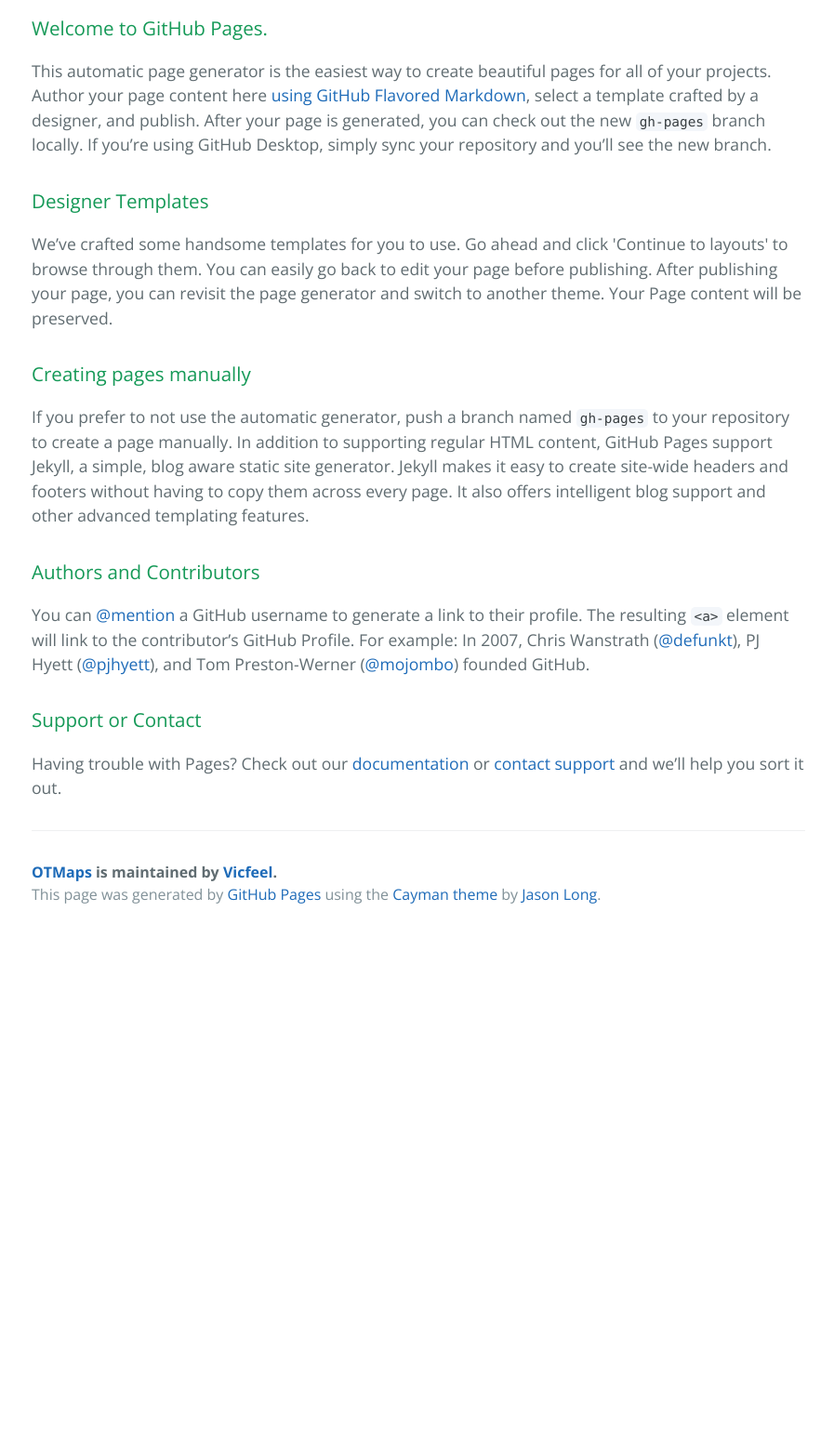
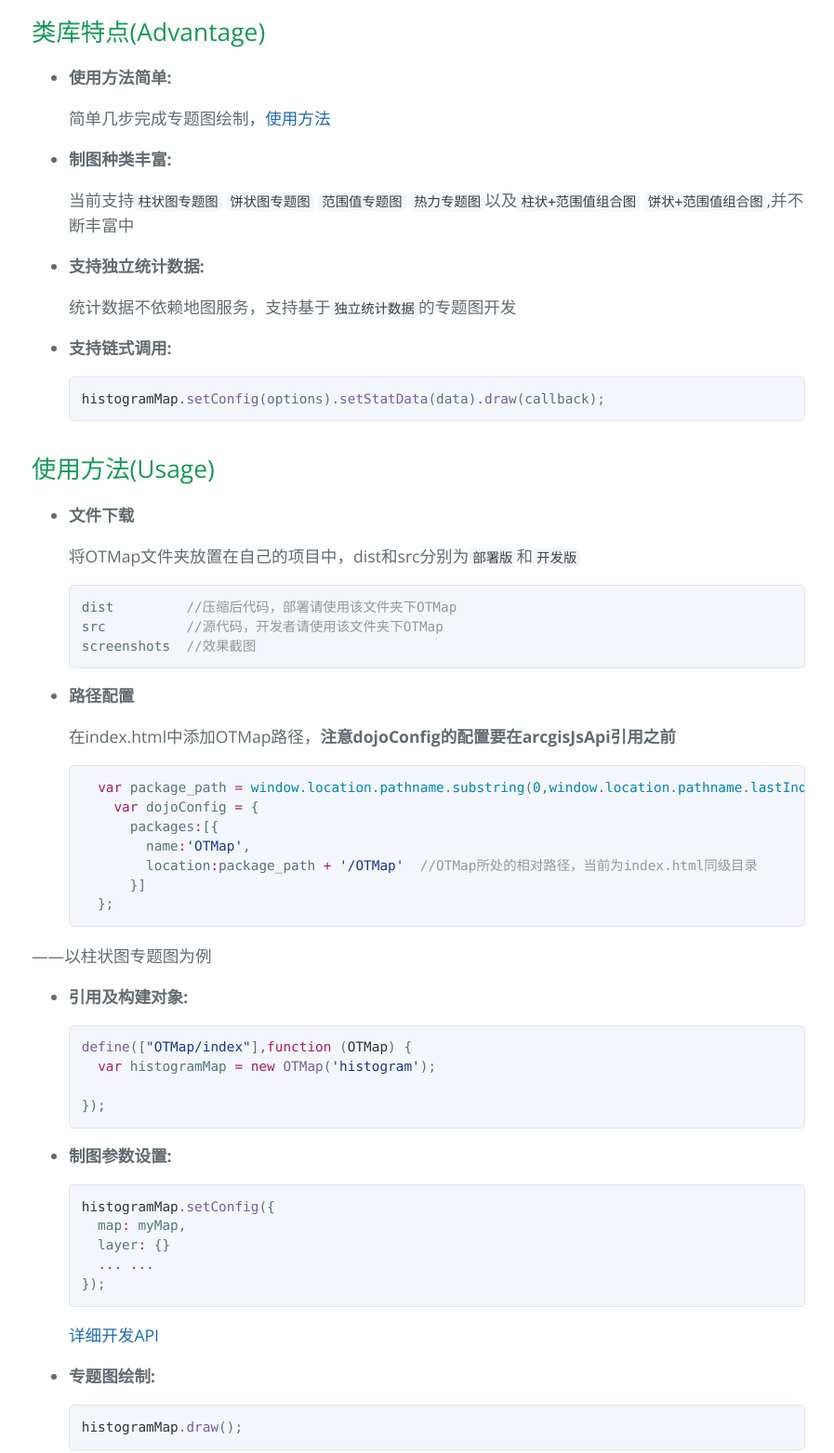
Before and after one commit to Vicfeel/OTMaps, a plain HTML site: page index.html in a window 1280 px wide. Shown: the part 400-1963 px from the top of the page at 93% size, without its empty margins (190-1087 px from the left). Before the commit the page ends 1406 px from the top, so only its background shows below. Drawn offline with nearby package versions, Linux system fonts and the light colour scheme.

```diff
--- a/index.html
+++ b/index.html
@@ -19,30 +19,106 @@
     </section>
 
     <section class="main-content">
-      <h3>
-<a id="welcome-to-github-pages" class="anchor" href="#welcome-to-github-pages" aria-hidden="true"><span aria-hidden="true" class="octicon octicon-link"></span></a>Welcome to GitHub Pages.</h3>
+      <h2>
+<a id="类库特点advantage" class="anchor" href="#%E7%B1%BB%E5%BA%93%E7%89%B9%E7%82%B9advantage" aria-hidden="true"><span aria-hidden="true" class="octicon octicon-link"></span></a>类库特点(Advantage)</h2>
 
-<p>This automatic page generator is the easiest way to create beautiful pages for all of your projects. Author your page content here <a href="https://guides.github.com/features/mastering-markdown/">using GitHub Flavored Markdown</a>, select a template crafted by a designer, and publish. After your page is generated, you can check out the new <code>gh-pages</code> branch locally. If you’re using GitHub Desktop, simply sync your repository and you’ll see the new branch.</p>
+<ul>
+<li>
+<p><strong>使用方法简单:</strong></p>
 
-<h3>
-<a id="designer-templates" class="anchor" href="#designer-templates" aria-hidden="true"><span aria-hidden="true" class="octicon octicon-link"></span></a>Designer Templates</h3>
+<p>简单几步完成专题图绘制，<a href="#%E4%BD%BF%E7%94%A8%E6%96%B9%E6%B3%95usage">使用方法</a></p>
+</li>
+<li>
+<p><strong>制图种类丰富:</strong></p>
 
-<p>We’ve crafted some handsome templates for you to use. Go ahead and click 'Continue to layouts' to browse through them. You can easily go back to edit your page before publishing. After publishing your page, you can revisit the page generator and switch to another theme. Your Page content will be preserved.</p>
+<p>当前支持<code>柱状图专题图</code> <code>饼状图专题图</code> <code>范围值专题图</code> <code>热力专题图</code>以及<code>柱状+范围值组合图</code> <code>饼状+范围值组合图</code>,并不断丰富中</p>
+</li>
+<li>
+<p><strong>支持独立统计数据:</strong></p>
 
-<h3>
-<a id="creating-pages-manually" class="anchor" href="#creating-pages-manually" aria-hidden="true"><span aria-hidden="true" class="octicon octicon-link"></span></a>Creating pages manually</h3>
+<p>统计数据不依赖地图服务，支持基于<code>独立统计数据</code>的专题图开发</p>
+</li>
+<li>
+<p><strong>支持链式调用:</strong></p>
 
-<p>If you prefer to not use the automatic generator, push a branch named <code>gh-pages</code> to your repository to create a page manually. In addition to supporting regular HTML content, GitHub Pages support Jekyll, a simple, blog aware static site generator. Jekyll makes it easy to create site-wide headers and footers without having to copy them across every page. It also offers intelligent blog support and other advanced templating features.</p>
+<div class="highlight highlight-source-js"><pre><span class="pl-smi">histogramMap</span>.<span class="pl-en">setConfig</span>(options).<span class="pl-en">setStatData</span>(data).<span class="pl-en">draw</span>(callback);</pre></div>
+</li>
+</ul>
 
-<h3>
-<a id="authors-and-contributors" class="anchor" href="#authors-and-contributors" aria-hidden="true"><span aria-hidden="true" class="octicon octicon-link"></span></a>Authors and Contributors</h3>
+<h2>
+<a id="使用方法usage" class="anchor" href="#%E4%BD%BF%E7%94%A8%E6%96%B9%E6%B3%95usage" aria-hidden="true"><span aria-hidden="true" class="octicon octicon-link"></span></a>使用方法(Usage)</h2>
 
-<p>You can <a href="https://help.github.com/articles/basic-writing-and-formatting-syntax/#mentioning-users-and-teams" class="user-mention">@mention</a> a GitHub username to generate a link to their profile. The resulting <code>&lt;a&gt;</code> element will link to the contributor’s GitHub Profile. For example: In 2007, Chris Wanstrath (<a href="https://github.com/defunkt" class="user-mention">@defunkt</a>), PJ Hyett (<a href="https://github.com/pjhyett" class="user-mention">@pjhyett</a>), and Tom Preston-Werner (<a href="https://github.com/mojombo" class="user-mention">@mojombo</a>) founded GitHub.</p>
+<ul>
+<li>
+<p><strong>文件下载</strong></p>
 
-<h3>
-<a id="support-or-contact" class="anchor" href="#support-or-contact" aria-hidden="true"><span aria-hidden="true" class="octicon octicon-link"></span></a>Support or Contact</h3>
+<p>将OTMap文件夹放置在自己的项目中，dist和src分别为<code>部署版</code>和<code>开发版</code></p>
 
-<p>Having trouble with Pages? Check out our <a href="https://help.github.com/pages">documentation</a> or <a href="https://github.com/contact">contact support</a> and we’ll help you sort it out.</p>
+<div class="highlight highlight-source-js"><pre>dist         <span class="pl-c">//压缩后代码，部署请使用该文件夹下OTMap</span>
+src          <span class="pl-c">//源代码，开发者请使用该文件夹下OTMap</span>
+screenshots  <span class="pl-c">//效果截图</span></pre></div>
+</li>
+<li>
+<p><strong>路径配置</strong></p>
+
+<p>在index.html中添加OTMap路径，<strong>注意dojoConfig的配置要在arcgisJsApi引用之前</strong></p>
+
+<div class="highlight highlight-source-js"><pre>  <span class="pl-k">var</span> package_path <span class="pl-k">=</span> <span class="pl-c1">window</span>.<span class="pl-c1">location</span>.<span class="pl-c1">pathname</span>.<span class="pl-c1">substring</span>(<span class="pl-c1">0</span>,<span class="pl-c1">window</span>.<span class="pl-c1">location</span>.<span class="pl-c1">pathname</span>.<span class="pl-c1">lastIndexOf</span>(<span class="pl-s"><span class="pl-pds">'</span><span class="pl-pds">'</span></span>));
+    <span class="pl-k">var</span> dojoConfig <span class="pl-k">=</span> {
+      packages<span class="pl-k">:</span>[{
+        name<span class="pl-k">:</span><span class="pl-s"><span class="pl-pds">'</span>OTMap<span class="pl-pds">'</span></span>,
+        location<span class="pl-k">:</span>package_path <span class="pl-k">+</span> <span class="pl-s"><span class="pl-pds">'</span>/OTMap<span class="pl-pds">'</span></span>  <span class="pl-c">//OTMap所处的相对路径，当前为index.html同级目录</span>
+      }]
+  };</pre></div>
+</li>
+</ul>
+
+<p>——以柱状图专题图为例</p>
+
+<ul>
+<li>
+<p><strong>引用及构建对象:</strong></p>
+
+<div class="highlight highlight-source-js"><pre><span class="pl-en">define</span>([<span class="pl-s"><span class="pl-pds">"</span>OTMap/index<span class="pl-pds">"</span></span>],<span class="pl-k">function</span> (<span class="pl-smi">OTMap</span>) {
+  <span class="pl-k">var</span> histogramMap <span class="pl-k">=</span> <span class="pl-k">new</span> <span class="pl-en">OTMap</span>(<span class="pl-s"><span class="pl-pds">'</span>histogram<span class="pl-pds">'</span></span>);
+
+});</pre></div>
+</li>
+<li>
+<p><strong>制图参数设置:</strong></p>
+
+<div class="highlight highlight-source-js"><pre><span class="pl-smi">histogramMap</span>.<span class="pl-en">setConfig</span>({
+  map<span class="pl-k">:</span> myMap,
+  layer<span class="pl-k">:</span> {}
+  <span class="pl-k">...</span> <span class="pl-k">...</span>
+});</pre></div>
+
+<p><a href="https://github.com/Vicfeel/OTMaps/blob/master/APIDOC.md">详细开发API</a></p>
+</li>
+<li>
+<p><strong>专题图绘制:</strong></p>
+
+<div class="highlight highlight-source-js"><pre><span class="pl-smi">histogramMap</span>.<span class="pl-en">draw</span>();</pre></div>
+
+<h2>
+<a id="效果截图screenshots" class="anchor" href="#%E6%95%88%E6%9E%9C%E6%88%AA%E5%9B%BEscreenshots" aria-hidden="true"><span aria-hidden="true" class="octicon octicon-link"></span></a>效果截图(screenshots)</h2>
+</li>
+</ul>
+
+<p><img src="https://github.com/Vicfeel/OTMaps/blob/master/screenshots/rangeTemplate.png" alt="image">
+<img src="https://github.com/Vicfeel/OTMaps/blob/master/screenshots/histogramTemplate.png" alt="image">
+<img src="https://github.com/Vicfeel/OTMaps/blob/master/screenshots/pieTemplate.png" alt="image">
+<img src="https://github.com/Vicfeel/OTMaps/blob/master/screenshots/heatTemplate.png" alt="image"></p>
+
+<h2>
+<a id="问题反馈questions" class="anchor" href="#%E9%97%AE%E9%A2%98%E5%8F%8D%E9%A6%88questions" aria-hidden="true"><span aria-hidden="true" class="octicon octicon-link"></span></a>问题反馈(Questions)</h2>
+
+<p>如何有任何疑问或更好的建议，请通过 <a href="https://github.com/Vicfeel/OTMaps/issues/new">New Issue</a> 来向我反馈。</p>
+
+<h2>
+<a id="项目许可license" class="anchor" href="#%E9%A1%B9%E7%9B%AE%E8%AE%B8%E5%8F%AFlicense" aria-hidden="true"><span aria-hidden="true" class="octicon octicon-link"></span></a>项目许可(License)</h2>
+
+<p>OTMaps is available under the terms of the <a href="https://github.com/Vicfeel/OTMaps/blob/master/LICENSE.md">MIT License</a>.</p>
 
       <footer class="site-footer">
         <span class="site-footer-owner"><a href="https://github.com/Vicfeel/OTMaps">OTMaps</a> is maintained by <a href="https://github.com/Vicfeel">Vicfeel</a>.</span>
```
Also changed, not shown: params.json (+1 -1 lines).
